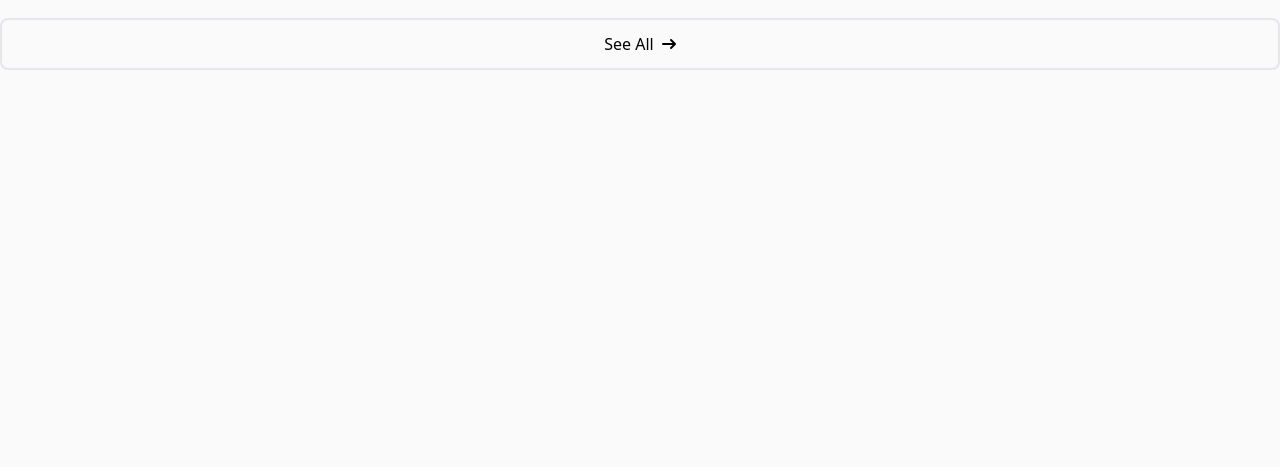
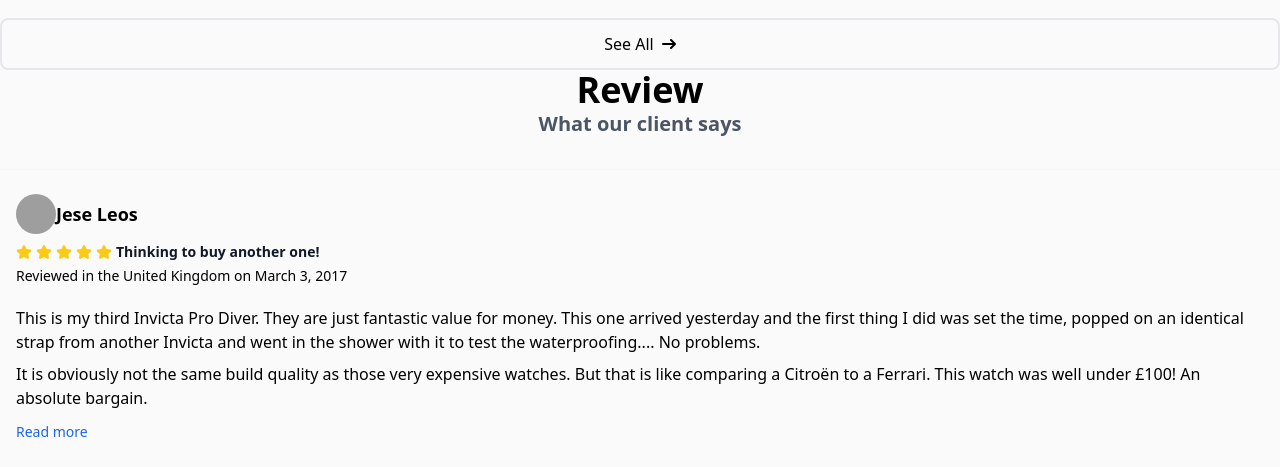
Before and after one commit to hikmahabdillah/Web-Travel, a React (Vite) app in the folder web-travel/: page / in a window 1280 px wide. Shown: the part 2258-2725 px from the top of the page. Before the commit the page ends 2328 px from the top, so only its background shows below. Built offline with nearby package versions, Linux system fonts and the light colour scheme; grey boxes are pictures that could not be loaded.

Commit message:
add review section

```diff
--- a/web-travel/src/App.jsx
+++ b/web-travel/src/App.jsx
@@ -1,6 +1,7 @@
 import HeroSection from "./components/HeroSection";
 import Navbar from "./components/Navbar";
 import PackagesSection from "./components/PackagesSection";
+import ReviewSection from "./components/ReviewSection";
 import ServicesSection from "./components/ServicesSection";
 
 function App() {
@@ -10,6 +11,7 @@ function App() {
       <HeroSection />
       <ServicesSection/>
       <PackagesSection />
+      <ReviewSection />
     </>
   );
 }
--- a/web-travel/src/components/Navbar.jsx
+++ b/web-travel/src/components/Navbar.jsx
@@ -32,7 +32,7 @@ const Navbar = () => {
           visible ? "translate-y-0" : "-translate-y-full"
         }`}
       >
-        <div className="mx-auto w-full flex items-center justify-between px-7 py-4">
+        <div className="mx-auto w-full flex items-center justify-between px-7 md:px-12 py-4">
           <a
             href="#"
             className="flex items-center space-x-3 rtl:space-x-reverse"
--- /dev/null
+++ b/web-travel/src/components/ReviewSection.jsx
@@ -0,0 +1,47 @@
+const ReviewSection = () => {
+  return (
+    <>
+      <section id="packages" className="px-7 sm:px-10 mt-24 pb-20 flex flex-col items-center bg-gradient-to-b from-transparent via-transparent via-70% to-[#162133]">
+        <header className="text-center mb-8">
+          <h1 className="text-3xl font-bold md:text-4xl lg:text-5xl">Review</h1>
+          <p className="text-lg md:text-xl font-semibold text-gray-600">
+            What our client says
+          </p>
+        </header>
+<article className="flex flex-col w-full max-w-3xl bg-slate-50 shadow px-4 py-6 md:px-8  rounded-xl">
+    <div className="flex items-center mb-2">
+        <img className="w-10 h-10 me-4 object-cover rounded-full" src="https://i.pinimg.com/564x/af/1a/b3/af1ab39602cbec3e92dfcb2b272c64d0.jpg" alt=""/>
+        <div className="font-semibold text-neutral-800 text-lg">
+            <p>Jese Leos</p>
+        </div>
+    </div>
+    <div className="flex items-center mb-1 space-x-1 rtl:space-x-reverse">
+        <svg className="w-4 h-4 text-yellow-300" aria-hidden="true" xmlns="http://www.w3.org/2000/svg" fill="currentColor" viewBox="0 0 22 20">
+            <path d="M20.924 7.625a1.523 1.523 0 0 0-1.238-1.044l-5.051-.734-2.259-4.577a1.534 1.534 0 0 0-2.752 0L7.365 5.847l-5.051.734A1.535 1.535 0 0 0 1.463 9.2l3.656 3.563-.863 5.031a1.532 1.532 0 0 0 2.226 1.616L11 17.033l4.518 2.375a1.534 1.534 0 0 0 2.226-1.617l-.863-5.03L20.537 9.2a1.523 1.523 0 0 0 .387-1.575Z"/>
+        </svg>
+        <svg className="w-4 h-4 text-yellow-300" aria-hidden="true" xmlns="http://www.w3.org/2000/svg" fill="currentColor" viewBox="0 0 22 20">
+            <path d="M20.924 7.625a1.523 1.523 0 0 0-1.238-1.044l-5.051-.734-2.259-4.577a1.534 1.534 0 0 0-2.752 0L7.365 5.847l-5.051.734A1.535 1.535 0 0 0 1.463 9.2l3.656 3.563-.863 5.031a1.532 1.532 0 0 0 2.226 1.616L11 17.033l4.518 2.375a1.534 1.534 0 0 0 2.226-1.617l-.863-5.03L20.537 9.2a1.523 1.523 0 0 0 .387-1.575Z"/>
+        </svg>
+        <svg className="w-4 h-4 text-yellow-300" aria-hidden="true" xmlns="http://www.w3.org/2000/svg" fill="currentColor" viewBox="0 0 22 20">
+            <path d="M20.924 7.625a1.523 1.523 0 0 0-1.238-1.044l-5.051-.734-2.259-4.577a1.534 1.534 0 0 0-2.752 0L7.365 5.847l-5.051.734A1.535 1.535 0 0 0 1.463 9.2l3.656 3.563-.863 5.031a1.532 1.532 0 0 0 2.226 1.616L11 17.033l4.518 2.375a1.534 1.534 0 0 0 2.226-1.617l-.863-5.03L20.537 9.2a1.523 1.523 0 0 0 .387-1.575Z"/>
+        </svg>
+        <svg className="w-4 h-4 text-yellow-300" aria-hidden="true" xmlns="http://www.w3.org/2000/svg" fill="currentColor" viewBox="0 0 22 20">
+            <path d="M20.924 7.625a1.523 1.523 0 0 0-1.238-1.044l-5.051-.734-2.259-4.577a1.534 1.534 0 0 0-2.752 0L7.365 5.847l-5.051.734A1.535 1.535 0 0 0 1.463 9.2l3.656 3.563-.863 5.031a1.532 1.532 0 0 0 2.226 1.616L11 17.033l4.518 2.375a1.534 1.534 0 0 0 2.226-1.617l-.863-5.03L20.537 9.2a1.523 1.523 0 0 0 .387-1.575Z"/>
+        </svg>
+        <svg className="w-4 h-4 text-yellow-300" aria-hidden="true" xmlns="http://www.w3.org/2000/svg" fill="currentColor" viewBox="0 0 22 20">
+            <path d="M20.924 7.625a1.523 1.523 0 0 0-1.238-1.044l-5.051-.734-2.259-4.577a1.534 1.534 0 0 0-2.752 0L7.365 5.847l-5.051.734A1.535 1.535 0 0 0 1.463 9.2l3.656 3.563-.863 5.031a1.532 1.532 0 0 0 2.226 1.616L11 17.033l4.518 2.375a1.534 1.534 0 0 0 2.226-1.617l-.863-5.03L20.537 9.2a1.523 1.523 0 0 0 .387-1.575Z"/>
+        </svg>
+        <h3 className="ms-2 text-sm font-semibold text-gray-900 dark:text-white">Thinking to buy another one!</h3>
+    </div>
+    <footer className="mb-5 text-sm text-neutral-800"><p>Reviewed in the United Kingdom on <time>March 3, 2017</time></p></footer>
+    <p className="mb-2 text-neutral-800">This is my third Invicta Pro Diver. They are just fantastic value for money. This one arrived yesterday and the first thing I did was set the time, popped on an identical strap from another Invicta and went in the shower with it to test the waterproofing.... No problems.</p>
+    <p className="mb-3 text-neutral-800">It is obviously not the same build quality as those very expensive watches. But that is like comparing a Citroën to a Ferrari. This watch was well under £100! An absolute bargain.</p>
+    <a href="#" className="block mb-1 text-sm font-medium text-blue-600 hover:underline dark:text-blue-500">Read more</a>
+</article>
+
+      </section>
+    </>
+  )
+}
+
+export default ReviewSection;
```
